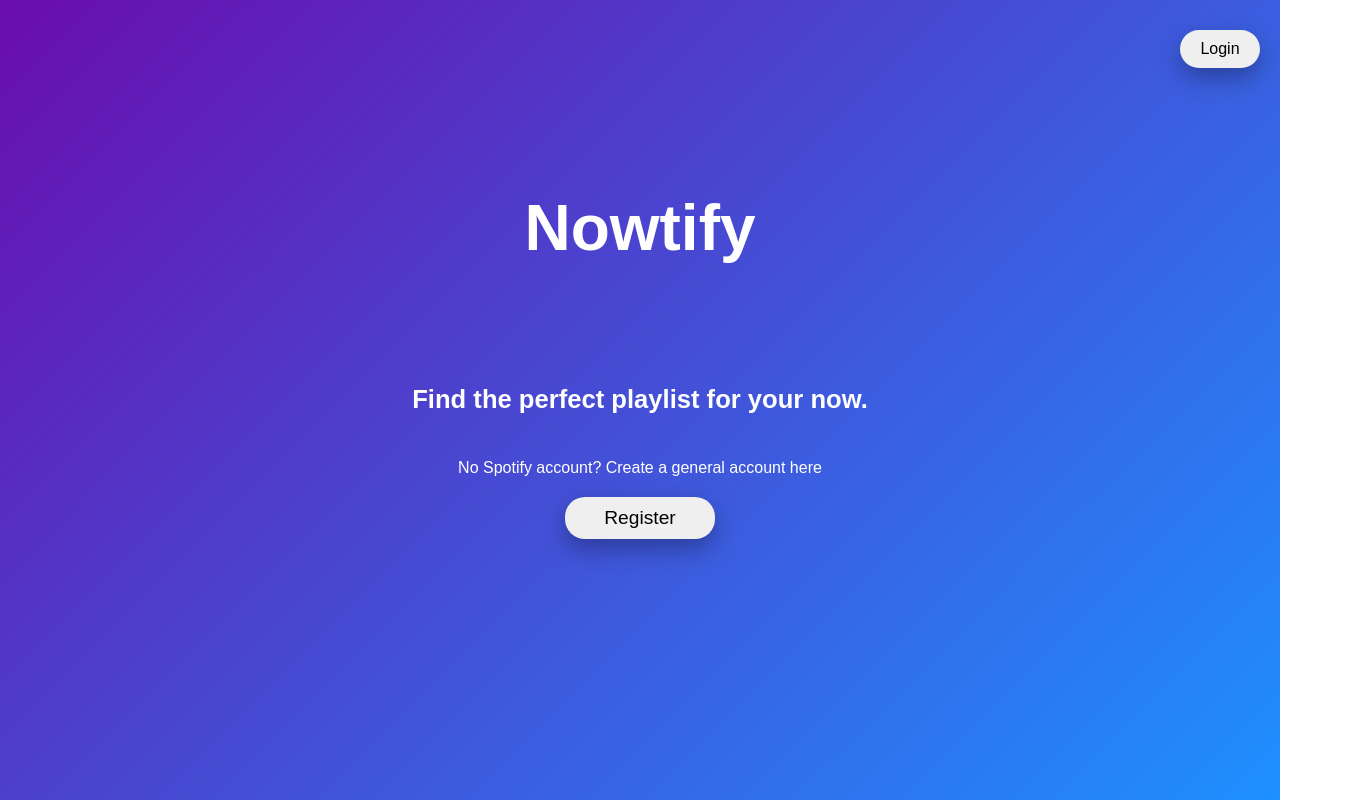
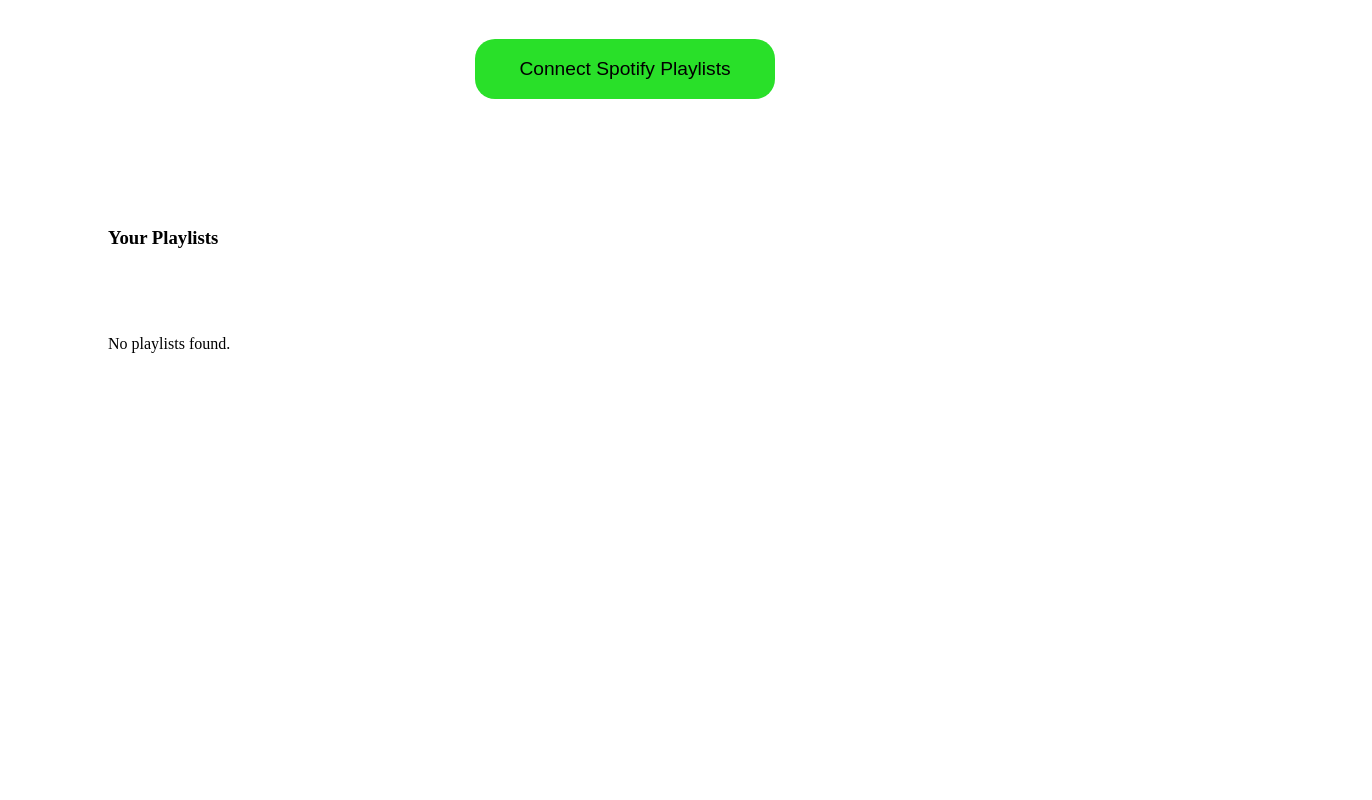
Before and after one commit to joshuaconk14/Nowtify_frontend, a React app: page / in a window 1280 px wide. Shown: the whole page, 1372 px wide, since content can reach past the window. Built offline with nearby package versions, Linux system fonts and the light colour scheme.

Commit message:
playlists successful

```diff
--- a/src/pages/dashboard.js
+++ b/src/pages/dashboard.js
@@ -1,6 +1,6 @@
 import React, { useEffect, useState } from 'react';
 import axios from 'axios';
-import { useNavigate } from 'react-router-dom';
+import { useNavigate, useLocation } from 'react-router-dom';
 import './dashboard.css';
 
 function Dashboard() {
@@ -36,6 +36,18 @@
 
 
 
+  const location = useLocation();
+
+  useEffect(() => {
+    const queryParams = new URLSearchParams(location.search);
+    const accessToken = queryParams.get('access_token');
+
+    if (accessToken) {
+      // Store the access token in state or context, or use it to fetch playlists
+      console.log('Access Token:', accessToken);
+      // You can now use this token to fetch playlists or store it in your app's state
+    }
+  }, [location]);
 
 
 
--- a/src/pages/home.js
+++ b/src/pages/home.js
@@ -1,37 +1,241 @@
-import React, { useEffect, useState } from 'react';
-import { Navigate } from "react-router-dom";
-import './home.css'; // import CSS styling
-import './App.css'; // import whole app styling
-// import { BrowserRouter as useNavigate} from "react-router-dom";
+// import React, { useEffect, useState } from 'react';
+// import { Navigate } from "react-router-dom";
+// import './home.css'; // import CSS styling
+// import './App.css'; // import whole app styling
+// // import { BrowserRouter as useNavigate} from "react-router-dom";
 
-function Home() {
+// function Home() {
 
 
-  // step 1) state variable for login / reg link, set false first
-  const [goToLogin, setGoToLogin] = React.useState(false)
-  const [goToRegister, setGoToRegister] = React.useState(false)
+//   // step 1) state variable for login / reg link, set false first
+//   const [goToLogin, setGoToLogin] = React.useState(false)
+//   const [goToRegister, setGoToRegister] = React.useState(false)
 
 
-  // step 3) if state var = true, nav to login / reg
-  if (goToLogin) {
-    return <Navigate to = "/login"/>;
-  }
-  if (goToRegister) {
-    return <Navigate to = "/register"/>;
+//   // step 3) if state var = true, nav to login / reg
+//   if (goToLogin) {
+//     return <Navigate to = "/login"/>;
+//   }
+//   if (goToRegister) {
+//     return <Navigate to = "/register"/>;
+//   }
+
+
+//   //  step 2) buttons have function call state variable to make it true
+//   return (
+
+//     <div>
+//       <h1 className="nowtify-header">Nowtify</h1>
+//       <p className="slogan" >Find the perfect playlist for your now.</p>
+//       <p className="fade">No Spotify account? Create a general account here</p>
+//       <button onClick = { () => setGoToRegister(true)} className="fade">Register</button>
+//       <button onClick = { () => setGoToLogin(true)} className="login-button" >Login</button>
+//     </div>
+//   );
+// }
+
+// export default Home
+
+
+
+
+
+
+
+
+
+
+
+
+
+
+
+
+
+// import React, { useEffect, useState } from 'react';
+// import axios from 'axios';
+// import { useNavigate } from 'react-router-dom';
+// import './home.css';
+
+// function Home() {
+//   const [user, setUser] = React.useState("");
+//   const navigate = useNavigate();
+//   const [playlists, setPlaylists] = useState([]);
+
+
+//   // use Effect for /@me session verification / extracting info from that route
+//   useEffect (() => {
+//     const fetchPlaylists = async () => {
+//       try {
+//         const response = await axios.get('http://127.0.0.1:5003/playlists',
+//           {
+//             withCredentials: true,
+//         });
+//         console.log(response.data.playlists); // *** test for response ***
+//         if (response.status === 200) {
+//           setPlaylists(response.data.playlists); // call setPlaylists function and give state var the playlist data
+//         }
+//       } catch (error) {
+//         console.error("Error fetching playlists:", error);
+//       }
+//     };
+
+//     fetchPlaylists()
+
+//   }, []);
+
+
+
+//   // state variable for spotify login
+//   const [goToUserAuth, setGoToUserAuth] = React.useState(false)
+
+//   // redirect for spotify login
+//   if (goToUserAuth === true) {
+//     navigate("/spotauth");
+//     // window.location.href = "http://127.0.0.1:5003/spotify-login";
+//   }
+
+
+//   // Conditionally render content based on `user`
+//   return (
+//     <div>
+//       <h1 className="hello">Hello, {user}!</h1>
+//       <h2 className="welcome">Welcome to your Dashboard!</h2>
+//       <h3 className="your-playlists">Your Playlists</h3>
+//       <div className="playlists-container">
+//         {Array.isArray(playlists) && playlists.length > 0 ? (
+//           playlists.map(playlist => (
+//             <div key={playlist.id} className="playlist-card">
+//               {playlist.image && <img src={playlist.image} alt={playlist.name} className="playlist-image" />}
+//               <h4 className="playlist-title">{playlist.name}</h4>
+//               <a href={playlist.url} target="_blank" rel="noopener noreferrer" className="open-spotify">Open in Spotify</a>
+//             </div>
+//           ))
+//         ) : (
+//           <p className="no-playlists">No playlists found.</p>
+//         )}
+//       </div>
+//       <button onClick= {() => setGoToUserAuth(true)} className ="spotify-connect-button">
+//           Connect Spotify Playlists
+//           </button>
+//     </div>
+//   );
+// }
+
+// export default Home;
+
+
+
+
+
+
+
+
+
+
+
+
+
+
+
+
+
+
+
+
+
+import React, { useEffect, useState } from 'react';
+import axios from 'axios';
+import { useLocation, useNavigate } from 'react-router-dom';
+import './home.css';
+
+const Home = () => {
+  const location = useLocation();
+  const [playlists, setPlaylists] = useState([]); // State to hold playlists
+  const [error, setError] = useState(null); // State to hold any error messages
+    const navigate = useNavigate();
+
+
+
+
+  useEffect(() => {
+      const queryParams = new URLSearchParams(location.search);
+      const code = queryParams.get('code');
+
+      if (code) {
+          // You can optionally send the code to your backend to handle the token exchange
+          axios.get(`http://localhost:5003/callback?code=${code}`,
+            {
+              withCredentials: true,
+            }
+          )
+              .then(response => {
+                  console.log('Callback response:', response.data);
+                  // Now fetch playlists
+                  fetchPlaylists();
+              })
+              .catch(error => {
+                  console.error('Error during callback:', error);
+              });
+      }
+  }, [location]);
+
+  const fetchPlaylists = async () => {
+      try {
+          const response = await axios.get('http://localhost:5003/playlists', {
+              withCredentials: true, // Include credentials if needed
+          });
+          console.log('Fetched Playlists:', response.data);
+          // Handle the playlists data (e.g., set it in state)
+          setPlaylists(response.data.items); // Set the fetched playlists in state
+
+      } catch (error) {
+          console.error('Error fetching playlists:', error);
+          setError('Error fetching playlists.'); // Set error message
+
+      }
+  };
+
+
+
+
+  // state variable for spotify login
+  const [goToUserAuth, setGoToUserAuth] = React.useState(false)
+
+  // redirect for spotify login
+  if (goToUserAuth === true) {
+    navigate("/spotauth");
+    // window.location.href = "http://127.0.0.1:5003/spotify-login";
   }
 
 
-  //  step 2) buttons have function call state variable to make it true
+  // Conditionally render content based on `user`
   return (
-
     <div>
-      <h1 className="nowtify-header">Nowtify</h1>
-      <p className="slogan" >Find the perfect playlist for your now.</p>
-      <p className="fade">No Spotify account? Create a general account here</p>
-      <button onClick = { () => setGoToRegister(true)} className="fade">Register</button>
-      <button onClick = { () => setGoToLogin(true)} className="login-button" >Login</button>
+        <h1 className="hello">Hello!</h1>
+        <h2 className="welcome">Welcome to your Dashboard!</h2>
+        <h3 className="your-playlists">Your Playlists</h3>
+        <div className="playlists-container">
+            {error && <p className="error">{error}</p>} {/* Display error message if any */}
+            {Array.isArray(playlists) && playlists.length > 0 ? (
+                playlists.map(playlist => (
+                    <div key={playlist.id} className="playlist-card">
+                        {playlist.images && playlist.images.length > 0 && (
+                            <img src={playlist.images[0].url} alt={playlist.name} className="playlist-image" />
+                        )}
+                        <h4 className="playlist-title">{playlist.name}</h4>
+                        <a href={playlist.external_urls.spotify} target="_blank" rel="noopener noreferrer" className="open-spotify">Open in Spotify</a>
+                    </div>
+                ))
+            ) : (
+                <p className="no-playlists">No playlists found.</p>
+            )}
+        </div>
+        <button onClick={() => setGoToUserAuth(true)} className="spotify-connect-button">
+            Connect Spotify Playlists
+        </button>
     </div>
-  );
+);
 }
 
-export default Home
+export default Home;
--- a/src/pages/register.js
+++ b/src/pages/register.js
@@ -31,15 +31,7 @@
     }
   };
 
-    // state variable for spotify login
-const [goToUserAuth, setGoToUserAuth] = React.useState('')
 
-// // use window.location.href when linking to pages in diff venv
-// // return null says to React don't run anything w < Navigate />
-//   // window.location.href will handle redirection
-if (goToUserAuth) {
-  window.location.href = "http://127.0.0.1:5003/spotify-login";
-}
 
   return (
     <div className="container">
--- a/src/pages/spotauth.js
+++ b/src/pages/spotauth.js
@@ -1,5 +1,6 @@
 import React, { useEffect } from 'react';
 import axios from 'axios';
+
 
 function SpotAuth() {
   useEffect(() => {
@@ -20,6 +21,7 @@
     fetchAuthUrl();
   }, []);
 
+
   return (
     <div>
       <h3>Redirecting to Spotify for authentication...</h3>
```
